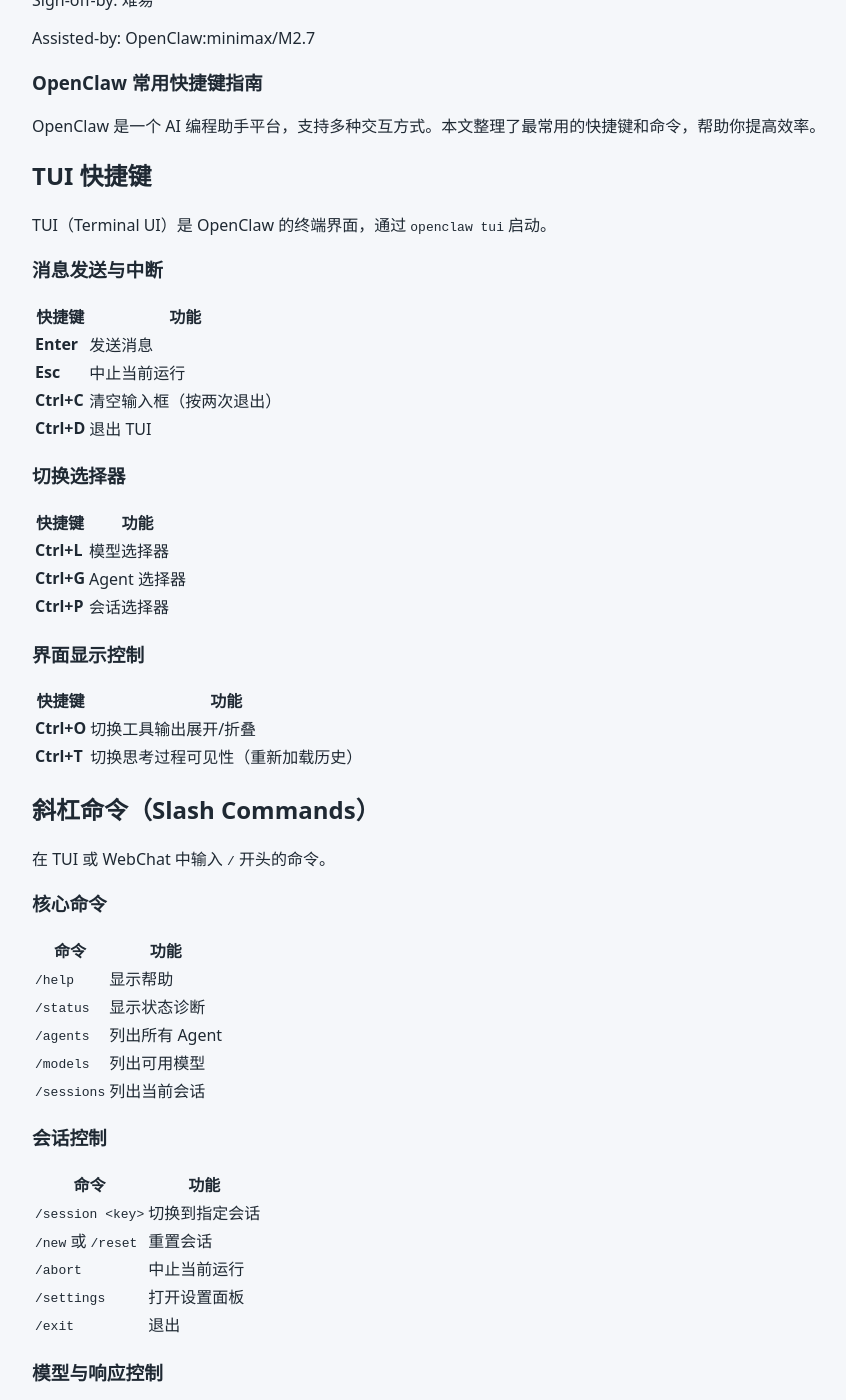
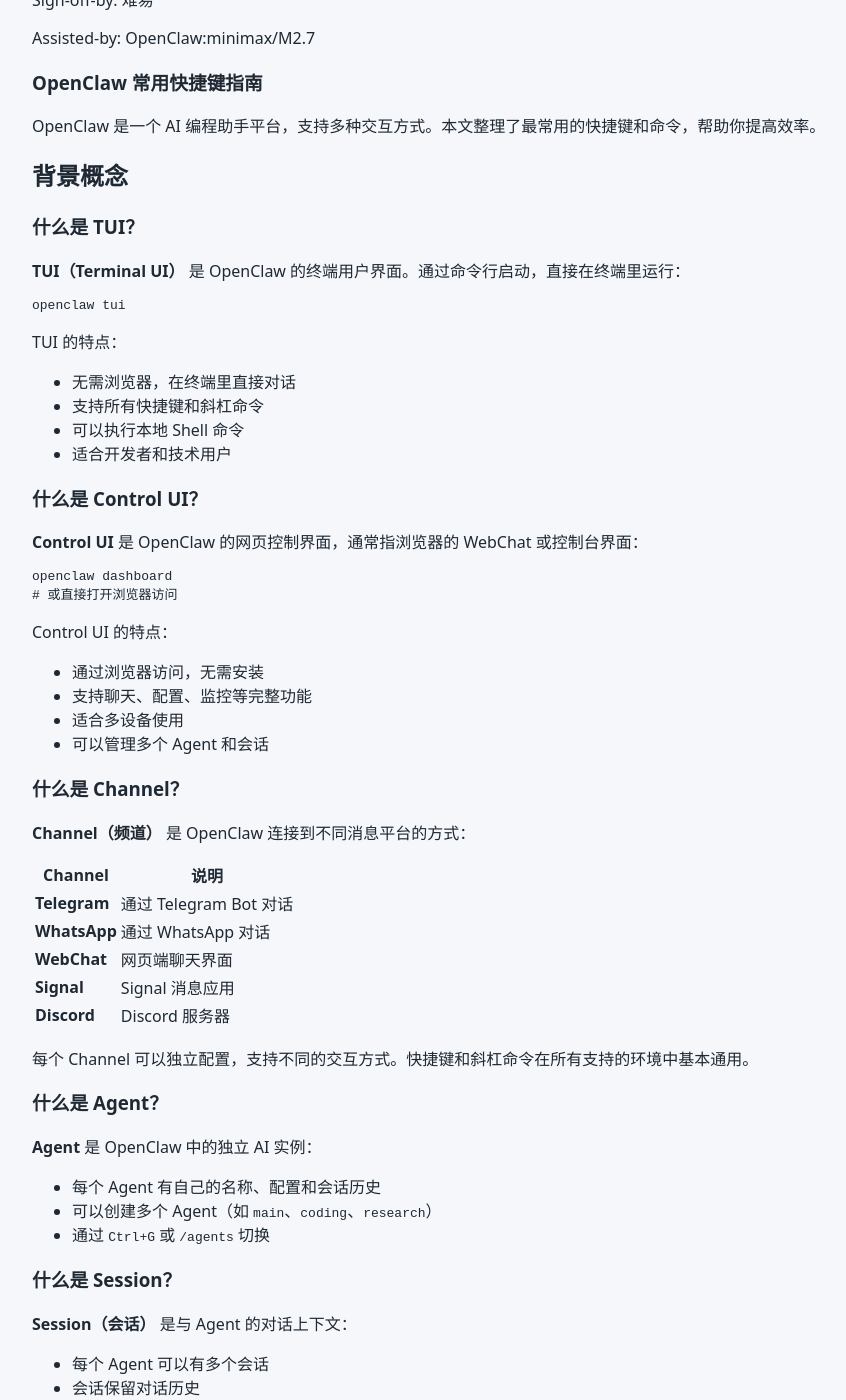
Before and after one commit to HardySimpson/blog, a Jekyll site: the page built from _posts/2026-04-14-openclaw-keyboard-shortcuts.md, in a window 1280 px wide and 1400 px high, scrolled down 303 px. Shown: the whole window, without its empty margins (144-990 px from the left). Built offline with Jekyll 4.4.1, drawn with Linux system fonts in a browser that asks for light colours.

Commit message:
Add: 补充背景概念（TUI/Channel/Agent/Session）
Sign-off-by: 难易
Assisted-by: OpenClaw:minimax/M2.7

````diff
--- a/_posts/2026-04-14-openclaw-keyboard-shortcuts.md
+++ b/_posts/2026-04-14-openclaw-keyboard-shortcuts.md
@@ -11,6 +11,67 @@
 # OpenClaw 常用快捷键指南
 
 OpenClaw 是一个 AI 编程助手平台，支持多种交互方式。本文整理了最常用的快捷键和命令，帮助你提高效率。
+
+## 背景概念
+
+### 什么是 TUI？
+
+**TUI（Terminal UI）** 是 OpenClaw 的终端用户界面。通过命令行启动，直接在终端里运行：
+
+```bash
+openclaw tui
+```
+
+TUI 的特点：
+- 无需浏览器，在终端里直接对话
+- 支持所有快捷键和斜杠命令
+- 可以执行本地 Shell 命令
+- 适合开发者和技术用户
+
+### 什么是 Control UI？
+
+**Control UI** 是 OpenClaw 的网页控制界面，通常指浏览器的 WebChat 或控制台界面：
+
+```bash
+openclaw dashboard
+# 或直接打开浏览器访问
+```
+
+Control UI 的特点：
+- 通过浏览器访问，无需安装
+- 支持聊天、配置、监控等完整功能
+- 适合多设备使用
+- 可以管理多个 Agent 和会话
+
+### 什么是 Channel？
+
+**Channel（频道）** 是 OpenClaw 连接到不同消息平台的方式：
+
+| Channel | 说明 |
+|---------|------|
+| **Telegram** | 通过 Telegram Bot 对话 |
+| **WhatsApp** | 通过 WhatsApp 对话 |
+| **WebChat** | 网页端聊天界面 |
+| **Signal** | Signal 消息应用 |
+| **Discord** | Discord 服务器 |
+
+每个 Channel 可以独立配置，支持不同的交互方式。快捷键和斜杠命令在所有支持的环境中基本通用。
+
+### 什么是 Agent？
+
+**Agent** 是 OpenClaw 中的独立 AI 实例：
+- 每个 Agent 有自己的名称、配置和会话历史
+- 可以创建多个 Agent（如 `main`、`coding`、`research`）
+- 通过 `Ctrl+G` 或 `/agents` 切换
+
+### 什么是 Session？
+
+**Session（会话）** 是与 Agent 的对话上下文：
+- 每个 Agent 可以有多个会话
+- 会话保留对话历史
+- 通过 `Ctrl+P` 或 `/sessions` 切换
+
+---
 
 ## TUI 快捷键
 
````
